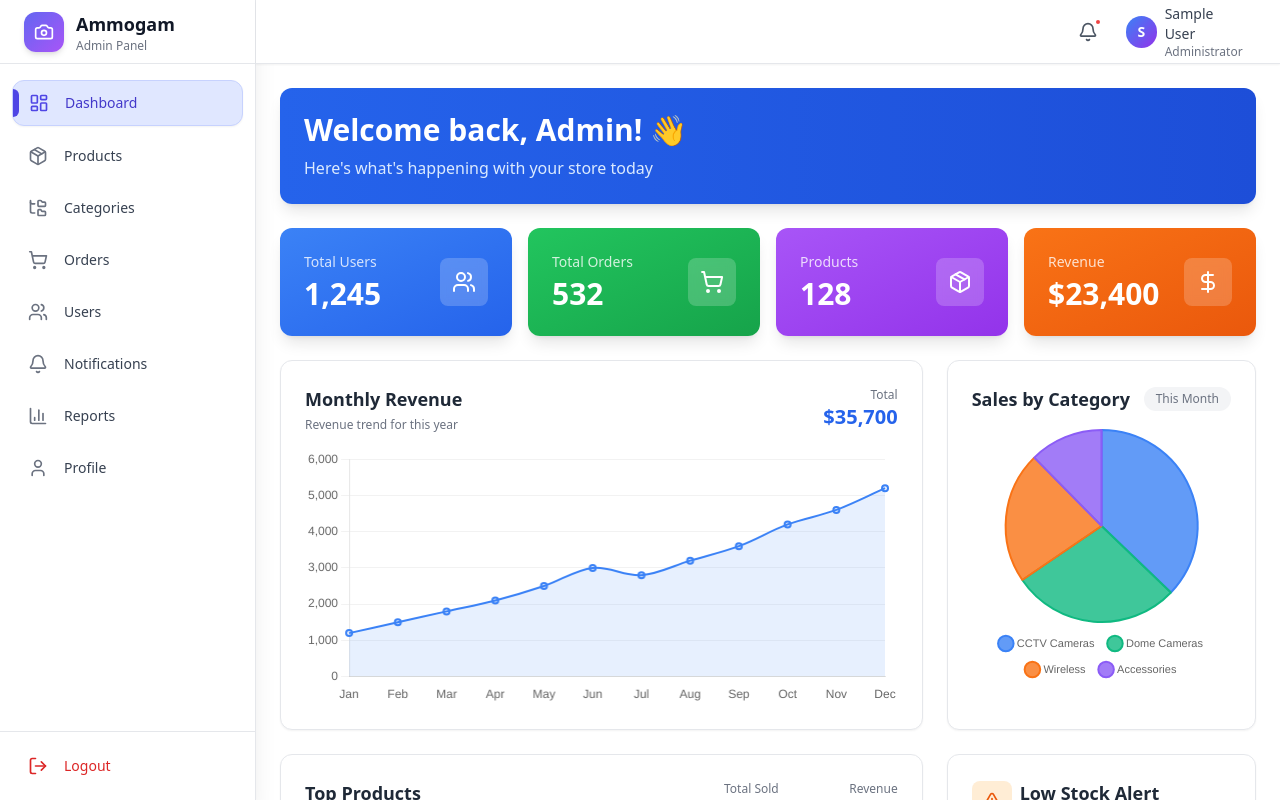
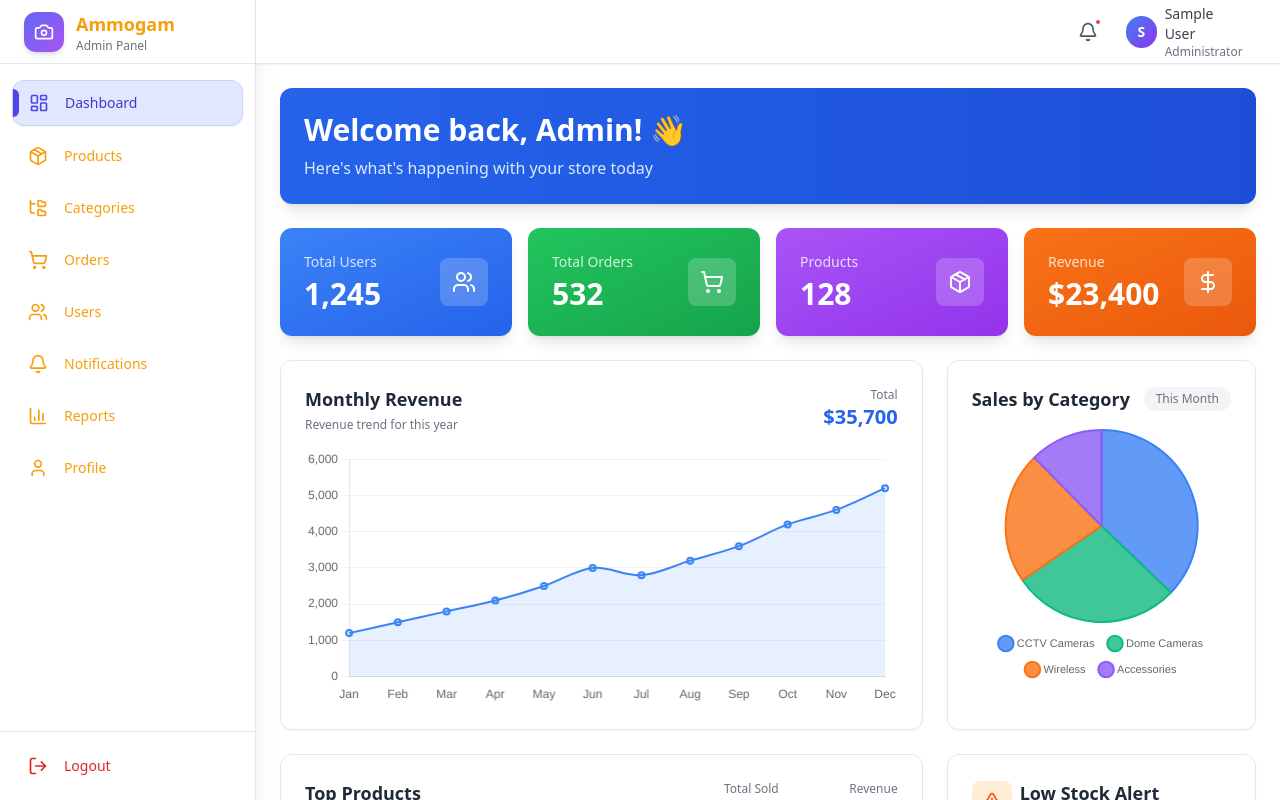
Before and after one commit to Thanujan01/ammogam-e-commerce, a React app in the folder frontend/: page /admin in a window 1280 px wide. Built offline with nearby package versions, Linux system fonts and the light colour scheme; sample sign-in values are in the browser's storage; the HTML template or start-up script is replaced by a standard one.

Commit message:
updated admin dashboard

```diff
--- a/frontend/src/components/AdminDashboardLayout/AdminSidebar.tsx
+++ b/frontend/src/components/AdminDashboardLayout/AdminSidebar.tsx
@@ -57,7 +57,7 @@ export function AdminSidebar({ isOpen, onClose }: SidebarProps) {
                 <Camera className="w-5 h-5 text-white" />
               </div>
               <div>
-                <h1 className="text-lg font-bold text-gray-900">
+                <h1 className="text-lg font-bold  text-primary1">
                   Ammogam
                 </h1>
                 <p className="text-xs text-gray-500">Admin Panel</p>
@@ -87,7 +87,7 @@ export function AdminSidebar({ isOpen, onClose }: SidebarProps) {
                     "relative flex items-center gap-4 px-4 py-3 rounded-xl text-sm font-medium transition-all duration-200",
                     isActive
                       ? "bg-indigo-100 text-indigo-700 shadow-sm border border-indigo-200"
-                      : "text-gray-700 hover:bg-gray-100 hover:text-gray-900"
+                      : "text-primary1 hover:bg-gray-100 hover:text-gray-900"
                   )}
                 >
                   {/* Active Indicator */}
@@ -100,7 +100,7 @@ export function AdminSidebar({ isOpen, onClose }: SidebarProps) {
                       "w-5 h-5",
                       isActive
                         ? "text-indigo-600"
-                        : "text-gray-500"
+                        : "text-primary1"
                     )}
                   />
                   {item.name}
--- a/frontend/src/pages/Admin/AdminProducts.tsx
+++ b/frontend/src/pages/Admin/AdminProducts.tsx
@@ -126,7 +126,7 @@ export default function AdminProducts() {
             </p>
           </div>
           <button
-            className="flex items-center justify-center gap-2 bg-white hover:bg-gray-50 text-purple-700 px-6 py-3 rounded-lg font-semibold shadow-xl hover:shadow-lg transition-all"
+            className="flex items-center justify-center gap-2 bg-primary1 hover:bg-gray-50 text-white px-6 py-3 rounded-lg font-semibold shadow-xl hover:shadow-lg transition-all"
             onClick={() => openDialog()}
           >
             <FiPlus className="w-5 h-5" />
--- a/frontend/tailwind.config.cjs
+++ b/frontend/tailwind.config.cjs
@@ -20,6 +20,10 @@ module.exports = {
           DEFAULT: 'hsl(221.2 83.2% 53.3%)',
           foreground: 'hsl(210 40% 98%)',
         },
+        primary1: {
+          DEFAULT: 'hsl(38 92% 50%)',   // 🔥 amber-600
+          foreground: 'hsl(0 0% 100%)',
+        },
         muted: {
           DEFAULT: 'hsl(210 40% 96.1%)',
           foreground: 'hsl(215.4 16.3% 46.9%)',
```
